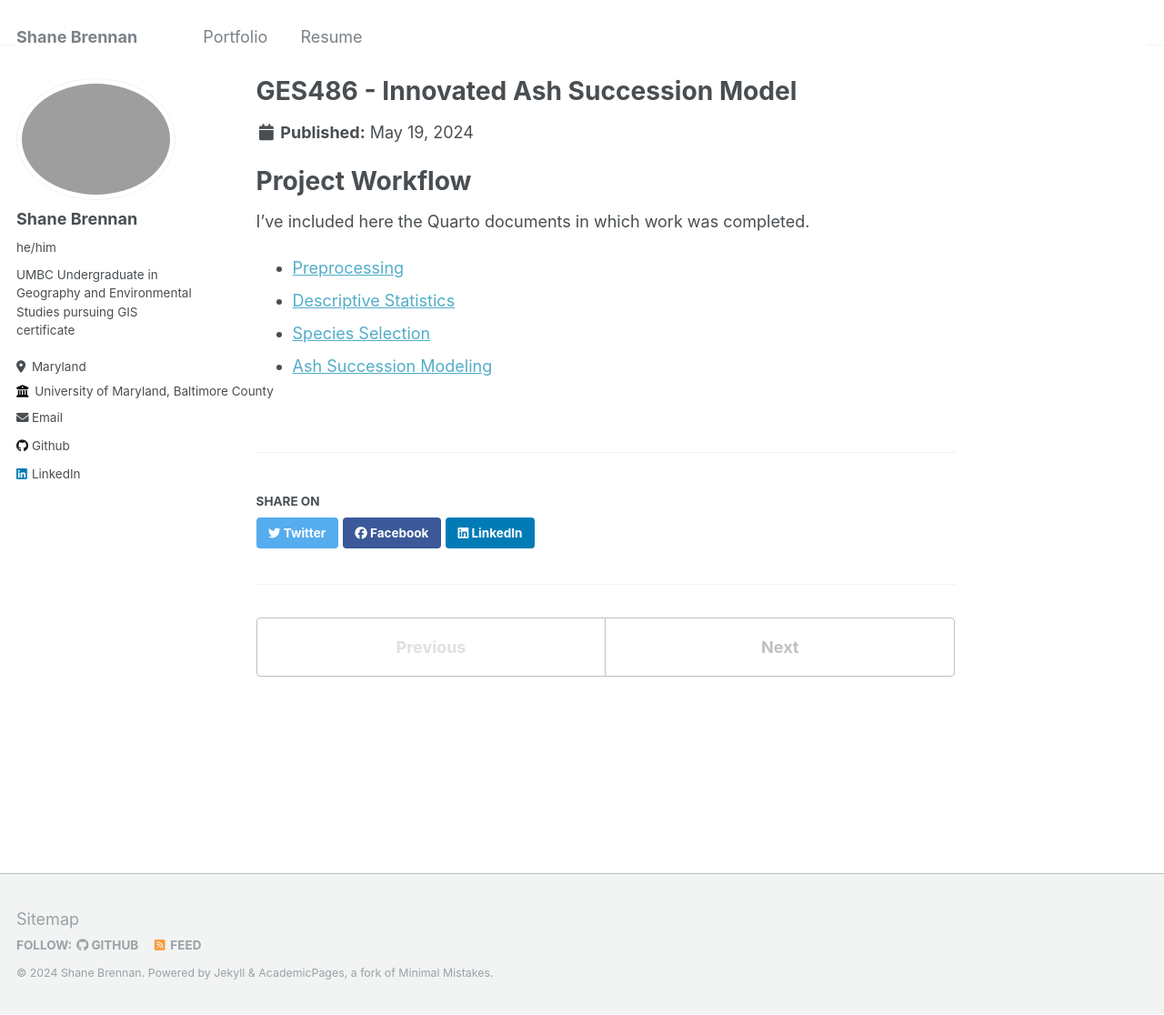
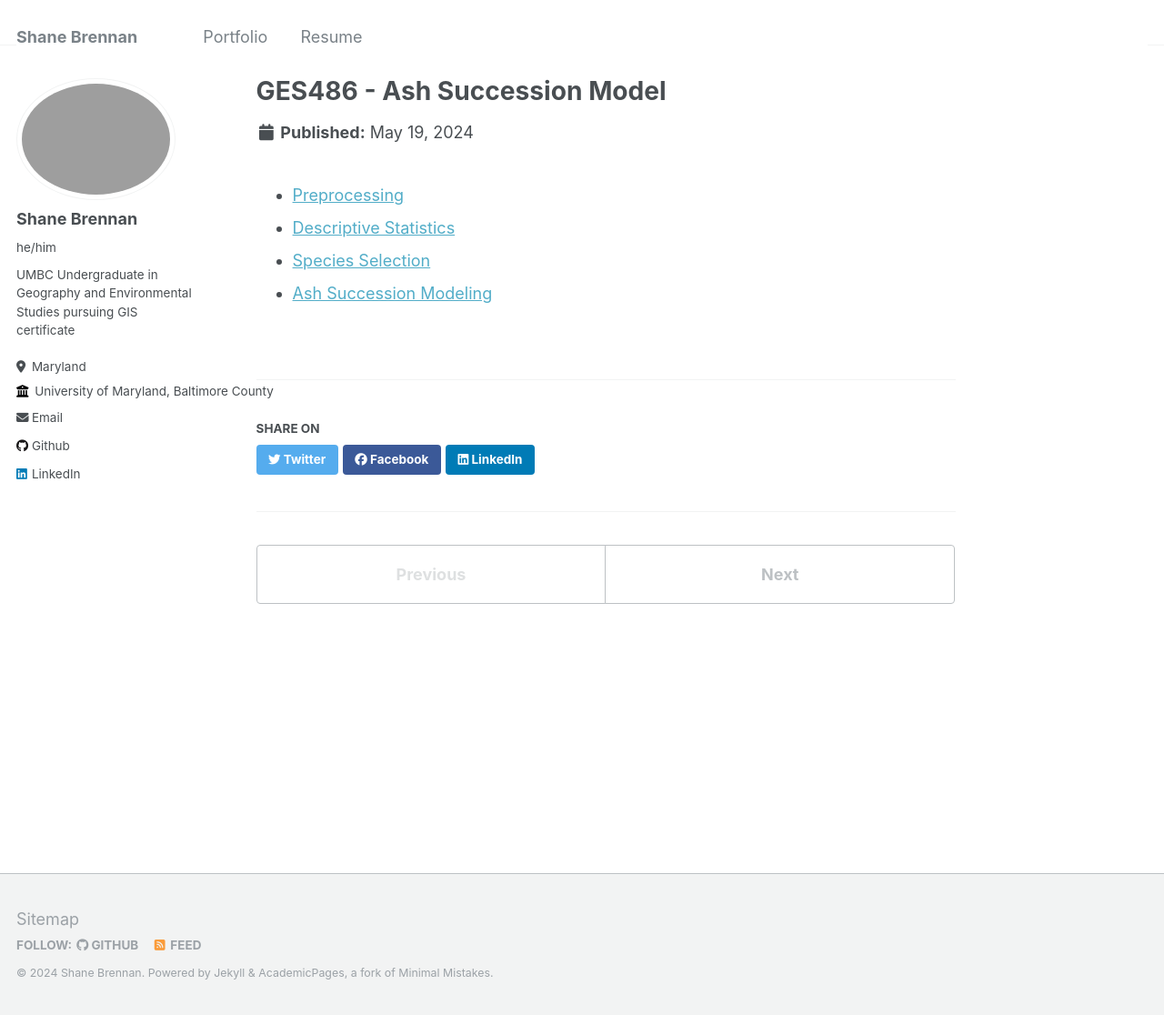
Before and after one commit to ShaneBren/ShaneBre.github.io, a Jekyll site: the page built from _portfolio/GES486.md, in a window 1280 px wide and 1116 px high. Shown: the whole window at 91% size. Built offline with Jekyll 4.4.1, drawn with Linux system fonts in a browser that asks for light colours; some of the changed lines change nothing that is shown.

Commit message:
Update GES486.md

```diff
--- a/_portfolio/GES486.md
+++ b/_portfolio/GES486.md
@@ -1,11 +1,10 @@
 ---
-title: "GES486 - Innovated Ash Succession Model"
-subtitle: "A brief description of my project"
+title: "GES486 - Ash Succession Model"
+subtitle: "This project is an innovation of my previously done GES386 final project. Key improvements include smoother workflow through RStudio, cartographical production in QGIS, and analysis of clustering in GeoDA"
+excerpt: "I've included here the Quarto documents in which work was completed."
 ---
 
-# Project Workflow
 
-I've included here the Quarto documents in which work was completed.
 
 - [Preprocessing](/files/Preprocessing.qmd)
 - [Descriptive Statistics](/files/Descriptive.Statistics.qmd)
```
